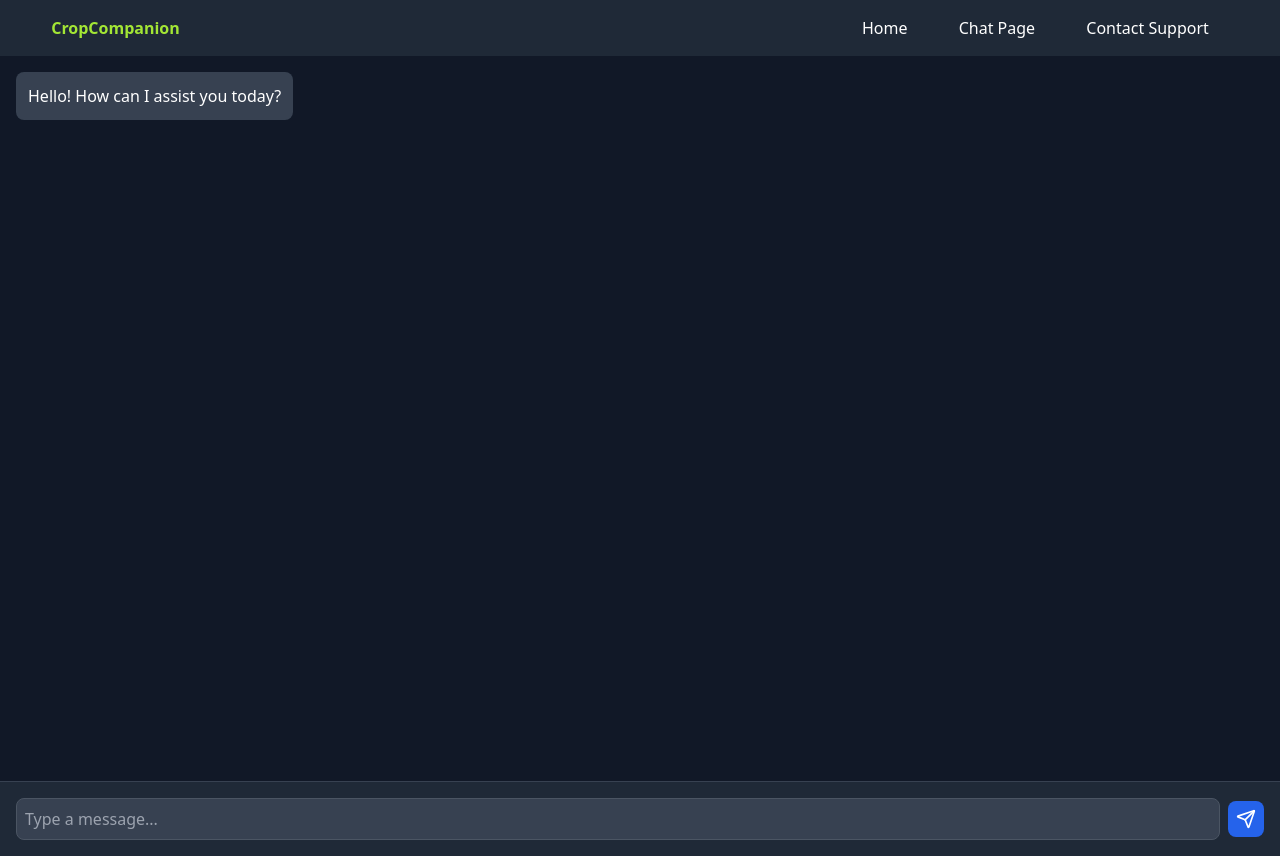
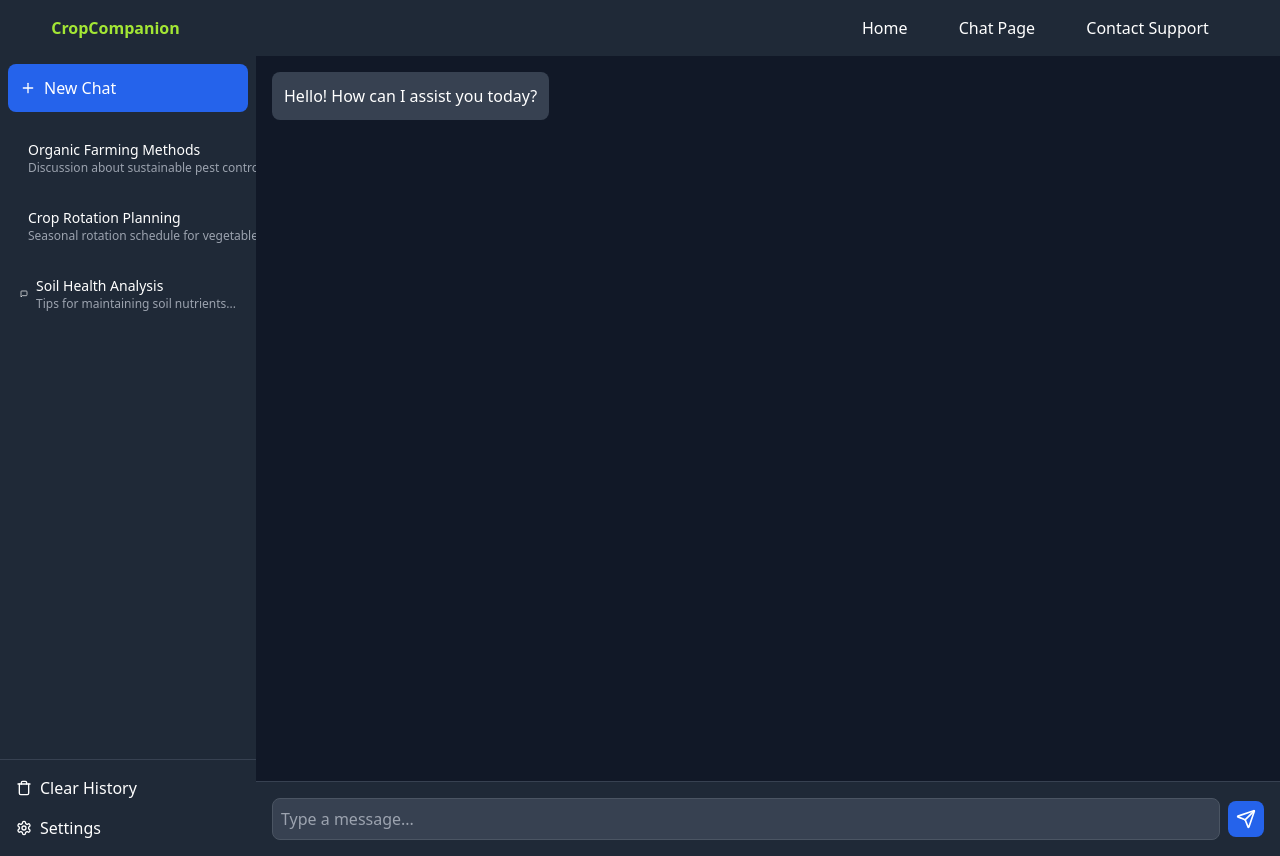
Before and after one commit to skrlett/CropCompanion, a Next.js app in the folder crop-companion/: page /chat_page in a window 1280 px wide. Built offline with nearby package versions, Linux system fonts and the light colour scheme.

Commit message:
Create a sidebar

```diff
--- a/crop-companion/app/chat_page/page.tsx
+++ b/crop-companion/app/chat_page/page.tsx
@@ -1,6 +1,7 @@
 'use client';
 import { useState, useEffect, useRef } from "react";
 import { Send } from "lucide-react";
+import Sidebar from "@/components/Sidebar";
 
 export default function Page() {
   const [messages, setMessages] = useState([
@@ -72,10 +73,18 @@ export default function Page() {
     }
   };
 
+  const handleNewChat = () => {
+    setMessages([
+      { role: "assistant", content: "Hello! How can I assist you today?" },
+    ]);
+    setInput("");
+  };
 
 
   return (
-    <div className="flex flex-col h-screen bg-gray-900 text-white">
+    <div className="flex h-screen">
+      <Sidebar onNewChat={handleNewChat} />
+      <div className="flex flex-col flex-1 bg-gray-900 text-white">
         <div className="flex-1 overflow-y-auto p-4 space-y-4 flex flex-col">
           {messages.map((msg, index) => (
             <div
@@ -108,5 +117,6 @@ export default function Page() {
           </button>
         </div>
       </div>
+    </div>
   );
 }
--- /dev/null
+++ b/crop-companion/components/Sidebar.tsx
@@ -0,0 +1,71 @@
+import React from 'react';
+import { MessageSquare, Plus, Settings, Trash } from 'lucide-react';
+
+const Sidebar = ({ onNewChat }) => {
+  // Dummy chat history data
+  const chatHistory = [
+    {
+      id: 1,
+      title: "Organic Farming Methods",
+      preview: "Discussion about sustainable pest control...",
+      date: "2024-02-09"
+    },
+    {
+      id: 2,
+      title: "Crop Rotation Planning",
+      preview: "Seasonal rotation schedule for vegetables...",
+      date: "2024-02-08"
+    },
+    {
+      id: 3,
+      title: "Soil Health Analysis",
+      preview: "Tips for maintaining soil nutrients...",
+      date: "2024-02-07"
+    }
+  ];
+
+  return (
+    <div className="w-64 h-screen bg-gray-800 text-white flex flex-col">
+      {/* New Chat Button */}
+      <button
+        onClick={onNewChat}
+        className="flex items-center gap-2 p-3 m-2 rounded-lg bg-blue-600 hover:bg-blue-700 transition-colors"
+      >
+        <Plus size={16} />
+        New Chat
+      </button>
+
+      {/* Chat History */}
+      <div className="flex-1 overflow-y-auto">
+        {chatHistory.map((chat) => (
+          <div
+            key={chat.id}
+            className="p-3 m-2 rounded-lg hover:bg-gray-700 cursor-pointer transition-colors"
+          >
+            <div className="flex items-center gap-2">
+              <MessageSquare size={16} />
+              <div className="flex-1">
+                <h3 className="text-sm font-medium truncate">{chat.title}</h3>
+                <p className="text-xs text-gray-400 truncate">{chat.preview}</p>
+              </div>
+            </div>
+          </div>
+        ))}
+      </div>
+
+      {/* Bottom Section */}
+      <div className="border-t border-gray-700 p-2">
+        <button className="flex items-center gap-2 p-2 w-full rounded-lg hover:bg-gray-700 transition-colors">
+          <Trash size={16} />
+          Clear History
+        </button>
+        <button className="flex items-center gap-2 p-2 w-full rounded-lg hover:bg-gray-700 transition-colors">
+          <Settings size={16} />
+          Settings
+        </button>
+      </div>
+    </div>
+  );
+};
+
+export default Sidebar;
```
Lines whose indentation alone changed are shown as unchanged.
